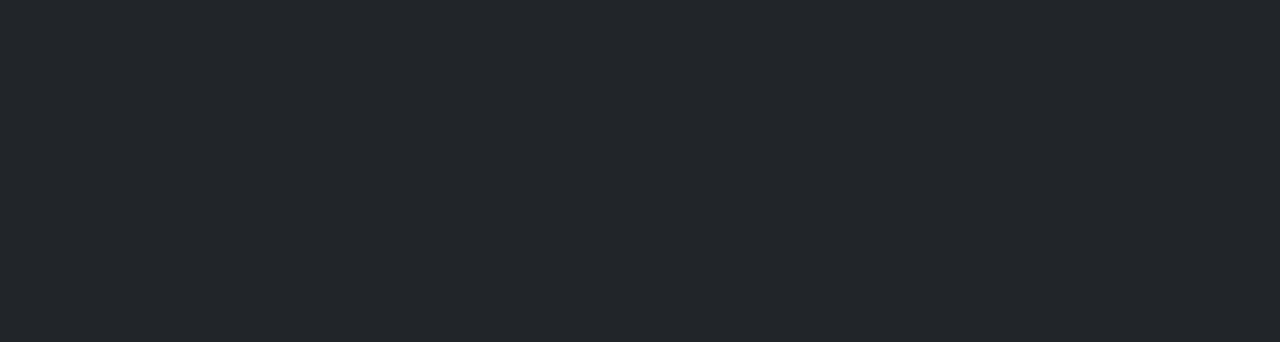
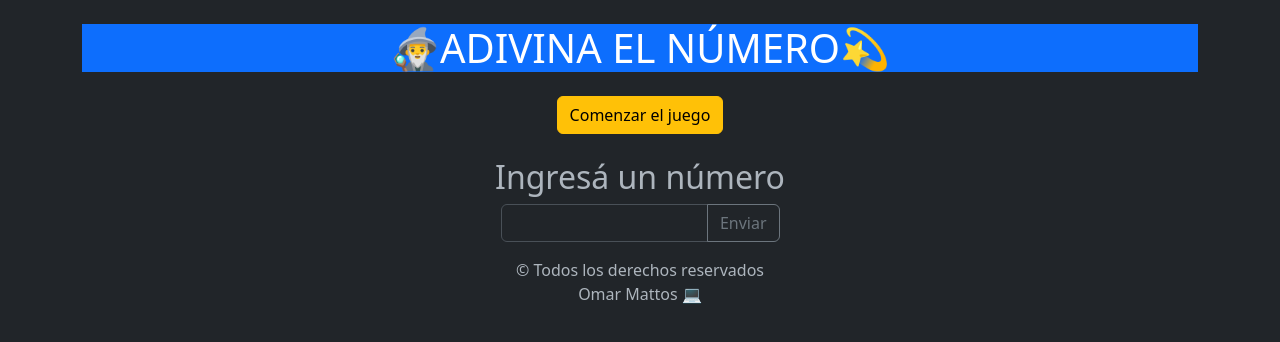
Before and after one commit to omarmatt31/adivinarNumero, a plain HTML site: page index.html in a window 1280 px wide. Drawn offline with nearby package versions, Linux system fonts and the light colour scheme.

Commit message:
se realizó el maquetado del juego y se linkeo el archivo style.css

```diff
--- a/index.html
+++ b/index.html
@@ -12,8 +12,24 @@
 <body>
     <head></head>
     <main>
+        <section class="container text-center">
+            <div class="container text-bg-primary my-4">
+                <h1 class="text-center">🧙‍♂️ADIVINA EL NÚMERO💫</h1>
+            </div>
+            <button type="button" class="btn btn-warning">Comenzar el juego</button>
+            <div class="d-flex flex-column align-items-center">
+                <h2 class="mt-4 fw-light">Ingresá un número</h2>
+                <div class="input-group mb-3 w-25">
+                    <input type="text" class="form-control " placeholder="" aria-label="Recipient’s username" aria-describedby="button-addon2">
+                    <button class="btn btn-outline-secondary" type="button" id="button-addon2">Enviar</button>
+                </div>
+            </div>
+        </section>
     </main>
     <footer>
+        <div class="container text-center">
+            <p class="mb-0">&copy; Todos los derechos reservados <br> Omar Mattos 💻</p>
+          </div>
     </footer>
     <script src="./js/app.js"></script>
 </body>
```
